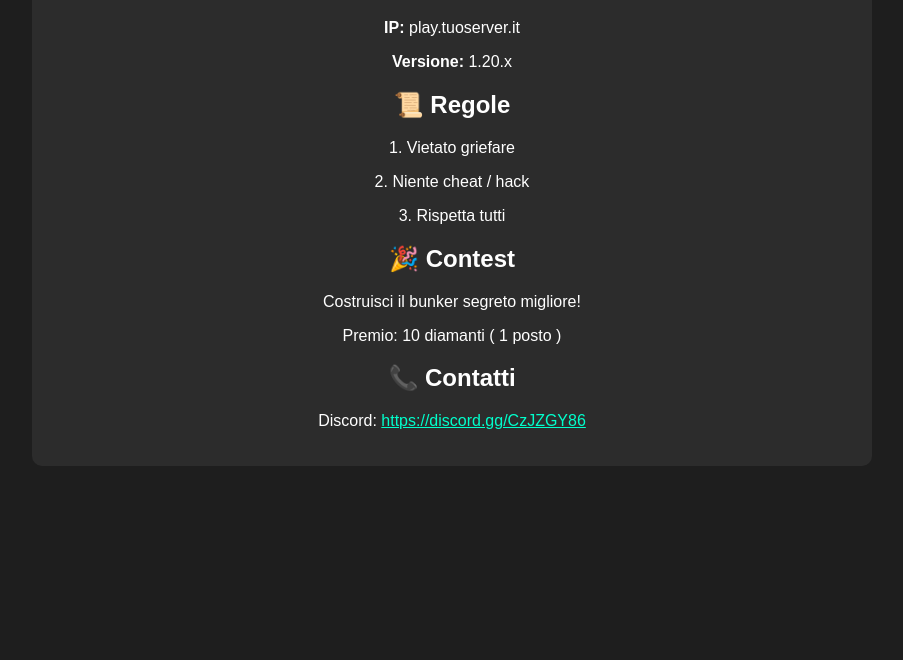
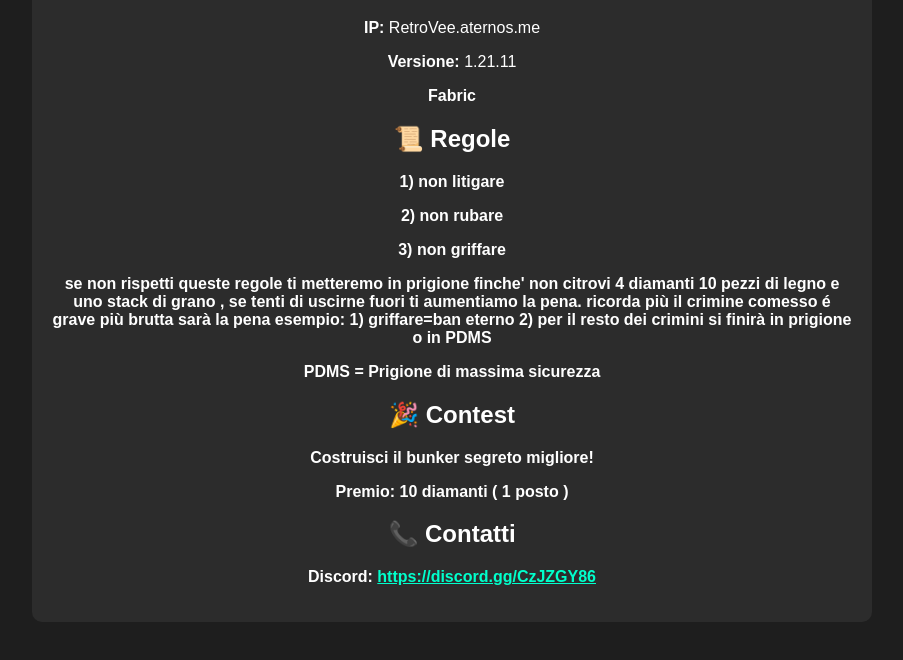
Before and after one commit to semeraromarco23-droid/semeraromarco23-droid.github.io, a plain HTML site: page index.html in a window 1280 px wide. Shown: the part 90-750 px from the top of the page, without its empty margins (188-1091 px from the left). Drawn offline with Linux system fonts and the light colour scheme.

Commit message:
Update index.html

```diff
--- a/index.html
+++ b/index.html
@@ -24,13 +24,18 @@
 <body>
   <div class="box">
     <h1>🟩 Nome Server</h1>
-    <p><b>IP:</b> play.tuoserver.it</p>
-    <p><b>Versione:</b> 1.20.x</p>
+    <p><b>IP:</b> RetroVee.aternos.me</p>
+    <p><b>Versione:</b> 1.21.11</p>
+    <p><b>Fabric</p>
 
     <h2>📜 Regole</h2>
-    <p>1. Vietato griefare</p>
-    <p>2. Niente cheat / hack</p>
-    <p>3. Rispetta tutti</p>
+    <p>1) non litigare</p>
+    <p>2) non rubare</p>
+    <p>3) non griffare</p>
+    <p>se non rispetti queste regole ti metteremo in prigione finche' non citrovi 4 diamanti 10  pezzi di legno e uno stack di grano , se tenti di uscirne fuori ti aumentiamo la pena. ricorda più il crimine comesso é grave più brutta sarà la pena esempio: 1) griffare=ban eterno 2) per il resto dei crimini si finirà in prigione o in PDMS   </p>
+    <p>PDMS = Prigione di massima sicurezza</p>
+    <p></p>
+
 
     <h2>🎉 Contest</h2>
     <p>Costruisci il bunker segreto migliore!</p>
```
